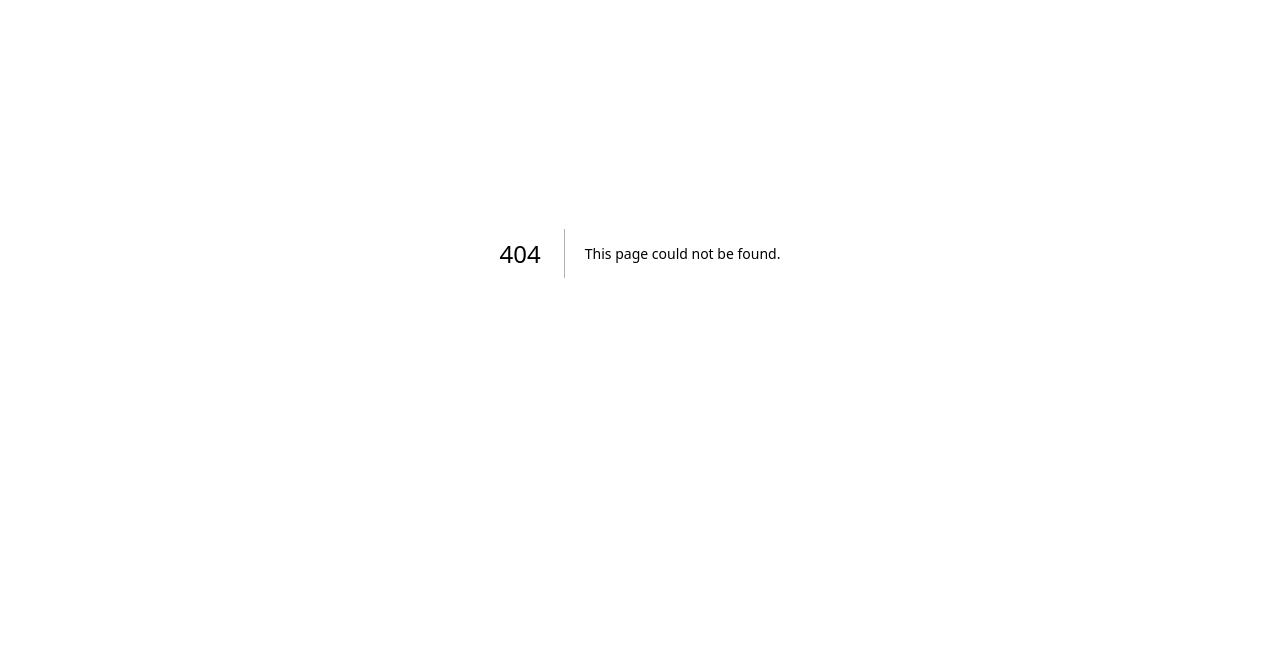
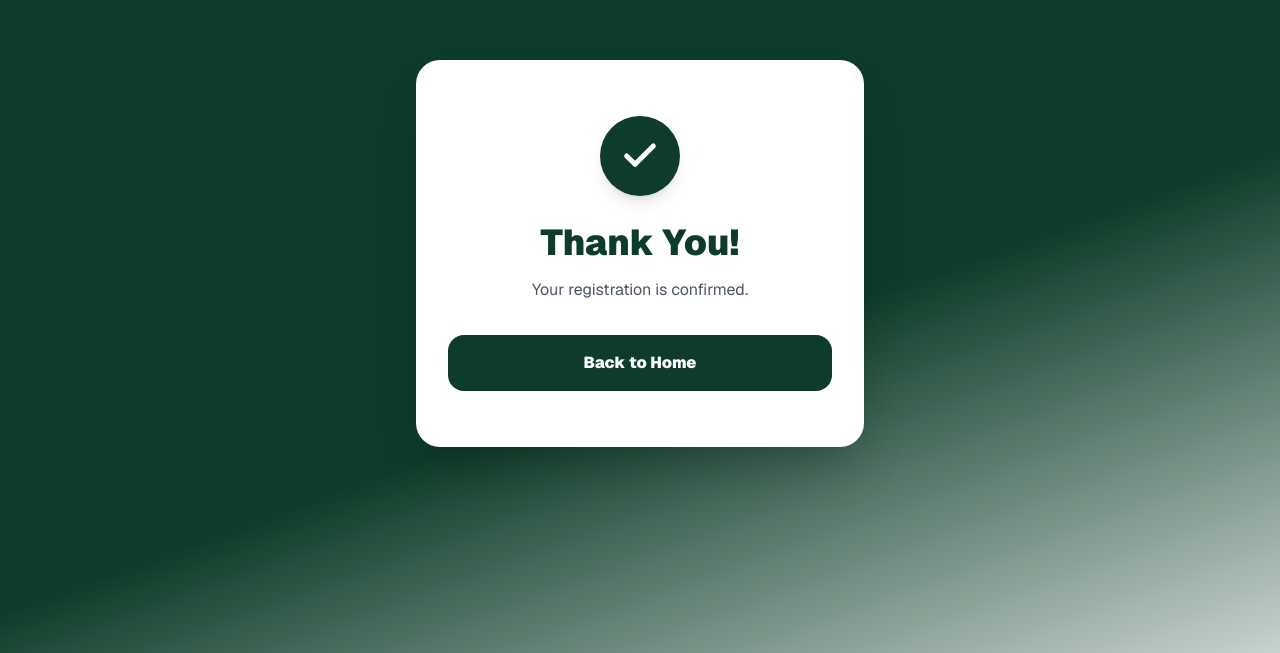
Before and after one commit to Suvesh0707/landingpage, a Next.js app: page /thank-you in a window 1280 px wide. Before the commit this address had no page. Shown: the part 147-800 px from the top of the page. Built offline with nearby package versions, Linux system fonts and the light colour scheme.

Commit message:
added new code

```diff
--- /dev/null
+++ b/src/app/thank-you/page.tsx
@@ -0,0 +1,49 @@
+'use client';
+
+import { useSearchParams } from 'next/navigation';
+import { Suspense } from 'react';
+
+function ThankYouContent() {
+  const params = useSearchParams();
+  const name = params.get('name') || '';
+
+  return (
+    <main
+      className="min-h-screen w-full flex flex-col items-center justify-center font-sans px-4"
+      style={{ background: 'linear-gradient(160deg, #0e3c2a 0%, #0e3c2a 60%, #c8d3cd 100%)' }}
+    >
+      <div className="bg-white rounded-3xl shadow-2xl px-8 py-14 flex flex-col items-center w-full max-w-md text-center">
+
+        {/* Checkmark */}
+        <div className="w-20 h-20 rounded-full bg-[#0e3c2a] flex items-center justify-center mb-6 shadow-lg">
+          <svg viewBox="0 0 24 24" fill="none" className="w-10 h-10 text-white" stroke="currentColor" strokeWidth="3" strokeLinecap="round" strokeLinejoin="round">
+            <polyline points="20 6 9 17 4 12" />
+          </svg>
+        </div>
+
+        <h1 className="text-[36px] font-black text-[#0e3c2a] leading-tight mb-3">
+          Thank You{name ? `, ${name}` : ''}!
+        </h1>
+
+        <p className="text-[16px] text-[#4b5563] leading-relaxed mb-8">
+          Your registration is confirmed.
+        </p>
+
+        <a
+          href="/"
+          className="w-full bg-[#0e3c2a] hover:bg-[#0a5230] text-white text-[16px] font-black rounded-2xl py-4 transition-colors text-center block"
+        >
+          Back to Home
+        </a>
+      </div>
+    </main>
+  );
+}
+
+export default function ThankYouPage() {
+  return (
+    <Suspense>
+      <ThankYouContent />
+    </Suspense>
+  );
+}
--- a/src/component/Header.tsx
+++ b/src/component/Header.tsx
@@ -2,14 +2,15 @@
 
 import Image from 'next/image';
 import { useState, useEffect } from 'react';
+import { useRouter } from 'next/navigation';
 
 export default function PromoPage() {
   const [timeLeft, setTimeLeft] = useState(897);
   const [fullName, setFullName] = useState('');
   const [phone, setPhone] = useState('');
   const [error, setError] = useState('');
-  const [submitted, setSubmitted] = useState(false);
   const [loading, setLoading] = useState(false);
+  const router = useRouter();
 
   const scrollToForm = () => {
     const isMobile = window.innerWidth < 1024;
@@ -36,7 +37,7 @@ export default function PromoPage() {
       });
       const data = await res.json();
       if (!res.ok) { setError(data.error || 'Something went wrong.'); }
-      else { setSubmitted(true); }
+      else { router.push(`/thank-you?name=${encodeURIComponent(fullName.trim())}`); }
     } catch { setError('Network error. Please try again.'); }
     finally { setLoading(false); }
   };
@@ -52,25 +53,6 @@ export default function PromoPage() {
     const sec = s % 60;
     return `${m.toString().padStart(2, '0')}:${sec.toString().padStart(2, '0')}`;
   };
-
-  if (submitted) {
-    return (
-      <main className="min-h-screen w-full flex flex-col items-center justify-center font-sans" style={{ background: 'linear-gradient(160deg, #0e3c2a 0%, #0e3c2a 60%, #c8d3cd 100%)' }}>
-        <div className="bg-white rounded-3xl shadow-2xl px-10 py-14 flex flex-col items-center max-w-md w-full mx-4 text-center">
-          <div className="w-16 h-16 rounded-full bg-[#0e3c2a] flex items-center justify-center mb-5">
-            <svg viewBox="0 0 24 24" fill="none" className="w-8 h-8 text-white" stroke="currentColor" strokeWidth="3" strokeLinecap="round" strokeLinejoin="round">
-              <polyline points="20 6 9 17 4 12" />
-            </svg>
-          </div>
-          <h2 className="text-[36px] font-black text-[#0e3c2a] leading-tight mb-3">Thank You!</h2>
-          <p className="text-[16px] text-[#4b5563] leading-relaxed mb-2">
-            Your registration is confirmed, <span className="font-bold text-[#0e3c2a]">{fullName}</span>.
-          </p>
-          <p className="text-[15px] text-[#6b7280]">You will receive your first trade signal soon on <span className="font-bold text-[#0e3c2a]">{phone}</span>.</p>
-        </div>
-      </main>
-    );
-  }
 
   return (
     <main className="min-h-screen w-full text-white flex flex-col items-center font-sans">
--- a/src/middleware.ts
+++ b/src/middleware.ts
@@ -3,15 +3,22 @@ import { NextRequest, NextResponse } from 'next/server';
 export function middleware(request: NextRequest) {
   const token = request.cookies.get('dashboard_token')?.value;
   const validToken = process.env.DASHBOARD_SECRET;
+  const isLoggedIn = token === validToken;
+  const { pathname } = request.nextUrl;
 
-  if (token !== validToken) {
-    const loginUrl = new URL('/dashboard/login', request.url);
-    return NextResponse.redirect(loginUrl);
+  // Protect /dashboard — redirect to login if not authenticated
+  if (pathname === '/dashboard' && !isLoggedIn) {
+    return NextResponse.redirect(new URL('/dashboard/login', request.url));
+  }
+
+  // If already logged in, skip the login page
+  if (pathname === '/dashboard/login' && isLoggedIn) {
+    return NextResponse.redirect(new URL('/dashboard', request.url));
   }
 
   return NextResponse.next();
 }
 
 export const config = {
-  matcher: ['/dashboard'],
+  matcher: ['/dashboard', '/dashboard/login'],
 };
```
